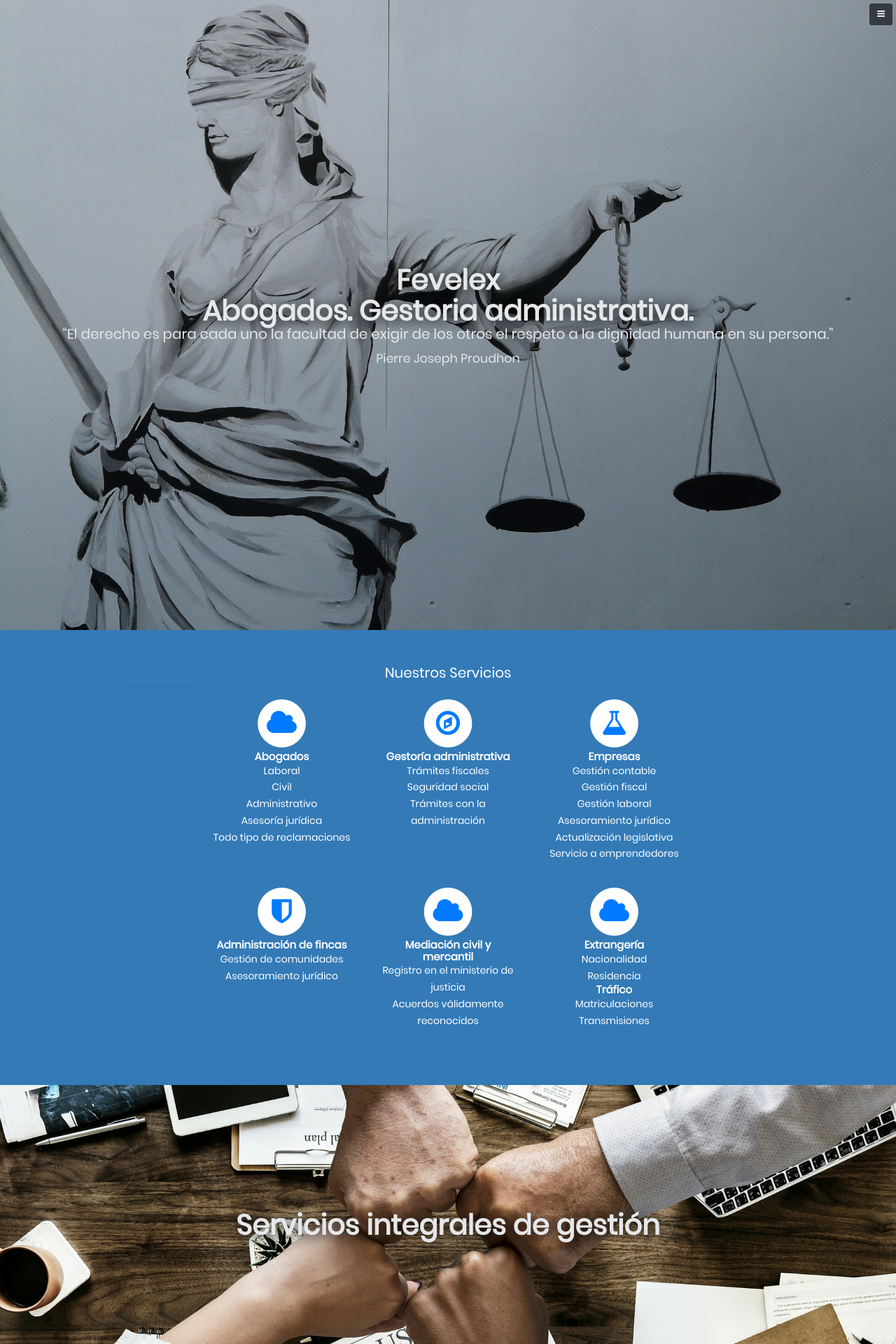
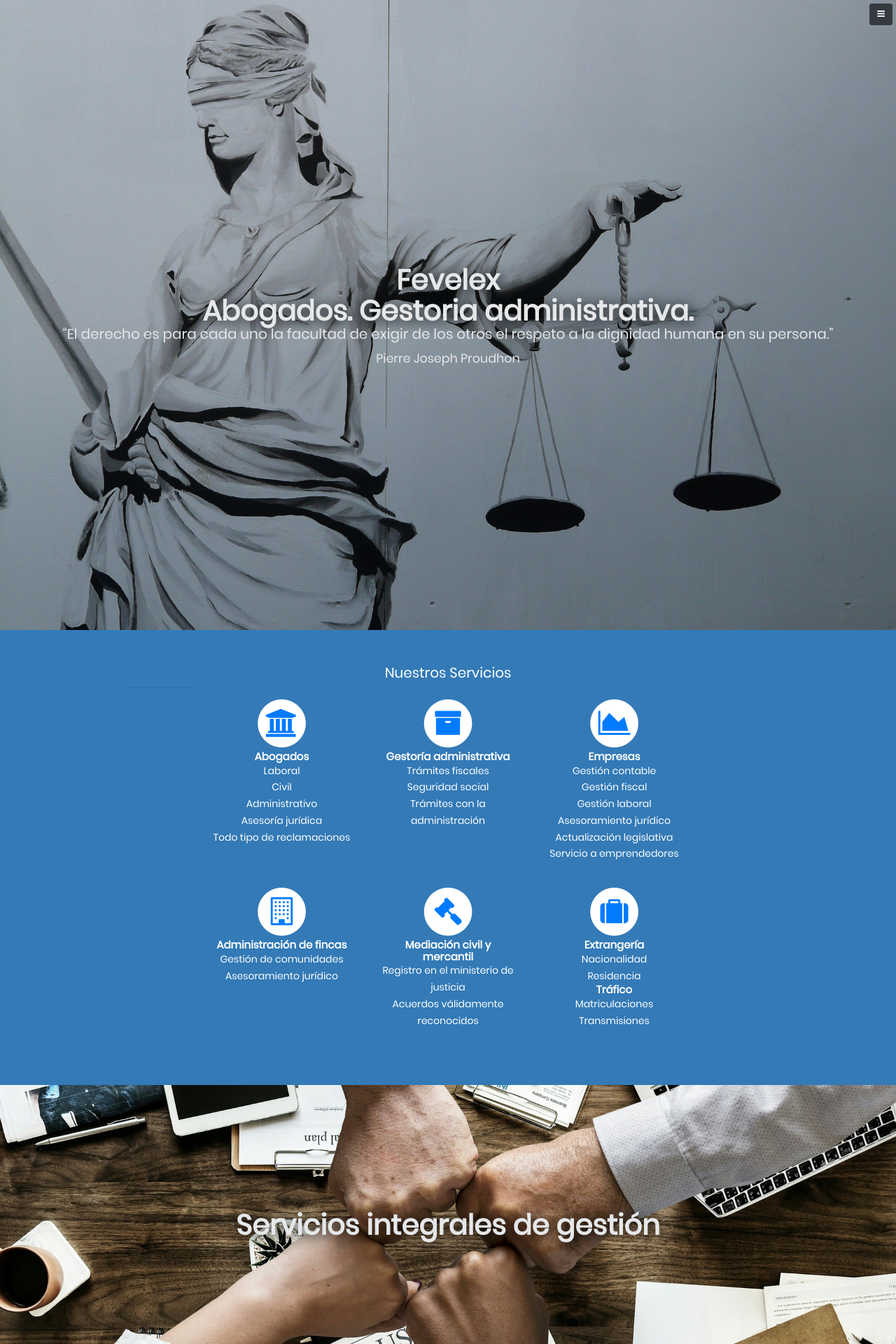
Before and after one commit to Pinkat/fevelex.es, a Jekyll site: the page built from index.html, in a window 1280 px wide. Shown: the top 1920 px of the page at 70% size. Built offline with Jekyll 4.4.1, drawn with Linux system fonts in a browser that asks for light colours; some web fonts are replaced.

Commit message:
Logos de services cambiados

```diff
--- a/_includes/services.html
+++ b/_includes/services.html
@@ -10,7 +10,7 @@
             <div class="service-item">
               <span class="fa-stack fa-4x">
               <i class="fa fa-circle fa-stack-2x"></i>
-              <i class="fa fa-cloud fa-stack-1x text-primary"></i>
+              <i class="fa fa-university fa-stack-1x text-primary"></i>
             </span>
               <h4>
                 <strong>Abogados</strong>
@@ -24,7 +24,7 @@
             <div class="service-item">
               <span class="fa-stack fa-4x">
               <i class="fa fa-circle fa-stack-2x"></i>
-              <i class="fa fa-compass fa-stack-1x text-primary"></i>
+              <i class="fa fa-archive fa-stack-1x text-primary"></i>
             </span>
               <h4>
                 <strong>Gestoría administrativa</strong>
@@ -38,7 +38,7 @@
             <div class="service-item">
               <span class="fa-stack fa-4x">
               <i class="fa fa-circle fa-stack-2x"></i>
-              <i class="fa fa-flask fa-stack-1x text-primary"></i>
+              <i class="fa fa-area-chart fa-stack-1x text-primary"></i>
             </span>
               <h4>
                 <strong>Empresas</strong>
@@ -54,7 +54,7 @@
             <div class="service-item">
               <span class="fa-stack fa-4x">
               <i class="fa fa-circle fa-stack-2x"></i>
-              <i class="fa fa-shield fa-stack-1x text-primary"></i>
+              <i class="fa fa-building-o fa-stack-1x text-primary"></i>
             </span>
               <h4>
                 <strong>Administración de fincas</strong>
@@ -68,7 +68,7 @@
             <div class="service-item">
               <span class="fa-stack fa-4x">
               <i class="fa fa-circle fa-stack-2x"></i>
-              <i class="fa fa-cloud fa-stack-1x text-primary"></i>
+              <i class="fa fa-gavel fa-stack-1x text-primary"></i>
             </span>
               <h4>
                 <strong>Mediación civil y mercantil</strong>
@@ -82,7 +82,7 @@
             <div class="service-item">
               <span class="fa-stack fa-4x">
               <i class="fa fa-circle fa-stack-2x"></i>
-              <i class="fa fa-cloud fa-stack-1x text-primary"></i>
+              <i class="fa fa-suitcase fa-stack-1x text-primary"></i>
             </span>
               <h4>
                 <strong>Extrangería</strong>
```
Also changed, not shown: font-awesome/css/font-awesome.css.
